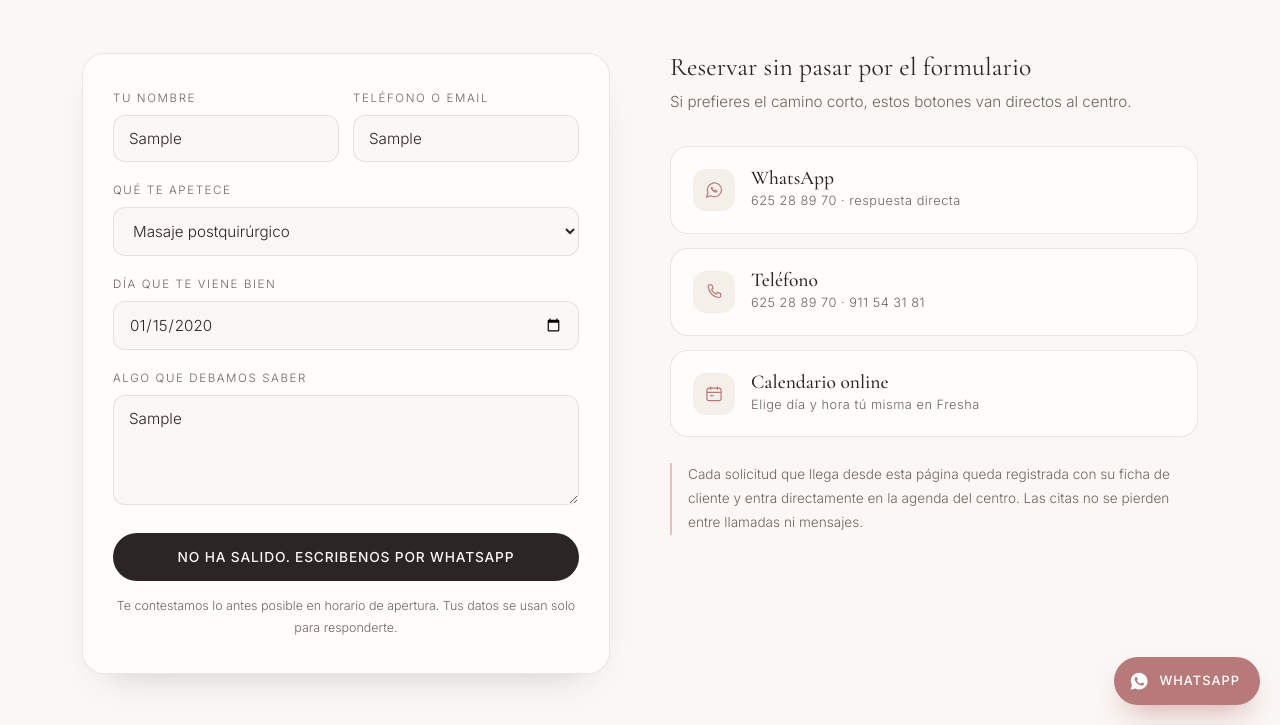
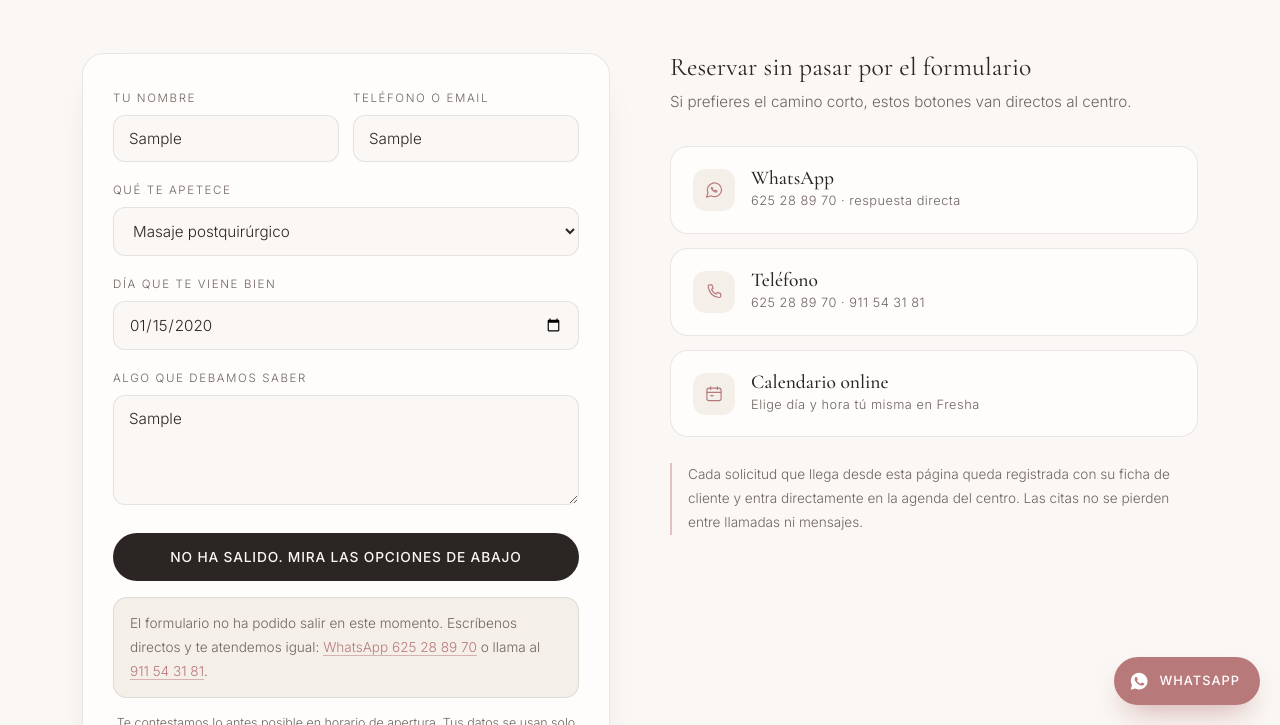
Before and after one commit to Neolabs-clientes/marlystetic, a plain HTML site: page index.html in a window 1280 px wide. Both pictures are taken after typing "Sample", "Sample", "2020-01-15", "Sample" into the empty fields and a click on the button "ENVIAR SOLICITUD". Shown: the part 5484-6209 px from the top of the page. Drawn offline with nearby package versions, Linux system fonts and the light colour scheme; no server answers.

Commit message:
Formulario: opciones de contacto si el envio falla

```diff
--- a/index.html
+++ b/index.html
@@ -199,6 +199,9 @@ form .btn{width:100%;justify-content:center}
 .nota-form{font-size:.78rem;color:var(--gris);margin:14px 0 0;text-align:center}
 .aviso-ok{display:none;background:rgba(201,139,139,.12);border:1px solid rgba(201,139,139,.4);border-radius:14px;padding:16px 18px;font-size:.9rem;margin-bottom:18px}
 .aviso-ok.ver{display:block}
+.fallback{display:none;font-size:.85rem;color:var(--gris);background:var(--hueso);border:1px solid var(--linea);border-radius:14px;padding:14px 16px;margin:16px 0 0;text-align:left}
+.fallback.ver{display:block}
+.fallback a{color:var(--rosa-hondo);border-bottom:1px solid rgba(184,121,122,.5)}
 .canales{display:grid;gap:14px;margin-top:30px}
 .canal{
   display:flex;align-items:center;gap:16px;background:var(--blanco);border:1px solid var(--linea);
@@ -551,6 +554,7 @@ p,li,td,th,h1,h2,h3,h4,a,input,select,textarea{overflow-wrap:anywhere}
             <label for="mensaje">Algo que debamos saber</label>
             <textarea id="mensaje" name="mensaje" placeholder="Cuéntanos si es tu primera vez, si vienes de una operación o cualquier detalle que nos ayude."></textarea>
             <button type="submit" class="btn btn-solido" id="btn-enviar">Enviar solicitud</button>
+            <p class="fallback" id="fallback">El formulario no ha podido salir en este momento. Escríbenos directos y te atendemos igual: <a href="https://wa.me/34625288970" target="_blank" rel="noopener">WhatsApp 625 28 89 70</a> o llama al <a href="tel:+34911543181">911 54 31 81</a>.</p>
             <p class="nota-form">Te contestamos lo antes posible en horario de apertura. Tus datos se usan solo para responderte.</p>
           </form>
         </div>
@@ -754,7 +758,8 @@ p,li,td,th,h1,h2,h3,h4,a,input,select,textarea{overflow-wrap:anywhere}
         return;
       }
       btn.disabled = false;
-      btn.innerHTML = 'No ha salido. Escribenos por WhatsApp';
+      btn.textContent = 'No ha salido. Mira las opciones de abajo';
+      document.getElementById('fallback').classList.add('ver');
       setTimeout(function(){ btn.textContent = 'Enviar solicitud'; }, 5000);
     });
   }
```
